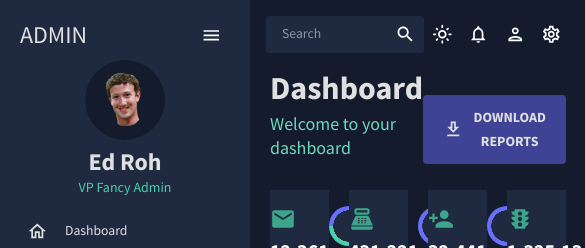
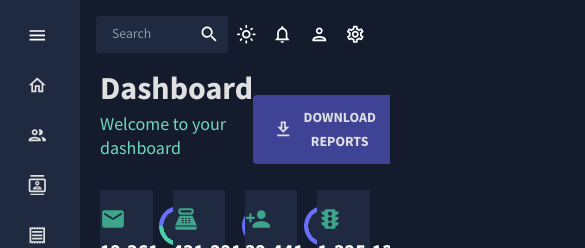
Before and after one commit to FayozbekOlimov/admin-dashboard, a React (Create React App) app: page / in a window 390 px wide. Shown: the top 248 px of the page, 585 px wide, since content can reach past the window. Built offline with nearby package versions, Linux system fonts and the light colour scheme.

Commit message:
some responsiveness

```diff
--- a/src/App.js
+++ b/src/App.js
@@ -1,5 +1,5 @@
 import { ColorModeContext, useMode } from "./theme";
-import { CssBaseline, ThemeProvider } from "@mui/material";
+import { Box, CssBaseline, ThemeProvider } from "@mui/material";
 import { Route, Routes } from "react-router-dom";
 import TopBar from "./scenes/global/TopBar";
 import Sidebar from "./scenes/global/Sidebar";
@@ -15,9 +15,22 @@ import Pie from "./scenes/pie";
 import Line from "./scenes/line";
 import Geography from "./scenes/geography";
 import { ProSidebarProvider } from "react-pro-sidebar";
+import { useEffect, useState } from "react";
 
 function App() {
   const [theme, colorMode] = useMode();
+
+  const [collapsed, setCollapsed] = useState(
+    window.matchMedia("(min-width: 900px)").matches
+  );
+
+  useEffect(() => {
+    window
+      .matchMedia("(min-width: 900px)")
+      .addEventListener("change", (e) => setCollapsed(e.matches));
+  }, []);
+
+  const sidebarWidth = 250;
 
   return (
     <ColorModeContext.Provider value={colorMode}>
@@ -25,8 +38,27 @@ function App() {
         <CssBaseline />
         <div className="app">
           <ProSidebarProvider>
-            <Sidebar />
-            <main className="content">
+            <Box
+              position="fixed"
+              width={sidebarWidth}
+              height="100vh"
+              sx={{
+                transition: "width .3s ease",
+                "& .ps-menu-button:hover": {
+                  background: "transparent !important",
+                },
+              }}
+            >
+              <Sidebar collapsed={collapsed} setCollapsed={setCollapsed} />
+            </Box>
+            <Box
+              width={collapsed ? `calc(100% - ${sidebarWidth}px)` : "100%"}
+              ml={collapsed ? `${sidebarWidth}px` : "80px"}
+              sx={{
+                transition: "width .3s ease, margin-left .3s ease",
+                overflowX: "hidden",
+              }}
+            >
               <TopBar />
               <Routes>
                 <Route path="/" element={<Dashboard />} />
@@ -41,7 +73,7 @@ function App() {
                 <Route path="/line" element={<Line />} />
                 <Route path="/geography" element={<Geography />} />
               </Routes>
-            </main>
+            </Box>
           </ProSidebarProvider>
         </div>
       </ThemeProvider>
--- a/src/index.css
+++ b/src/index.css
@@ -2,7 +2,7 @@
 
 html, body, #root, .app, .content {
   width: 100%;
-  height: 100%;
+  /* height: 100%; */
   font-family: 'Source Sans Pro', sans-serif;
 }
 
@@ -12,7 +12,7 @@ html, body, #root, .app, .content {
 }
 
 ::-webkit-scrollbar {
-  width: 0px;
+  width: 6px;
 }
 
 ::-webkit-scrollbar-track {
--- a/src/scenes/global/Sidebar.jsx
+++ b/src/scenes/global/Sidebar.jsx
@@ -3,7 +3,6 @@ import {
   Menu,
   MenuItem,
   Sidebar as SideBar,
-  useProSidebar,
 } from "react-pro-sidebar";
 import { Box, IconButton, Typography, useTheme } from "@mui/material";
 import { Link } from "react-router-dom";
@@ -38,11 +37,10 @@ const Item = ({ title, to, icon, selected, setSelected }) => {
   );
 };
 
-const Sidebar = () => {
+const Sidebar = ({ collapsed, setCollapsed }) => {
   const theme = useTheme();
   const colors = tokens(theme.palette.mode);
   const [selected, setSelected] = useState("Dashboard");
-  const { collapsed, collapseSidebar } = useProSidebar();
 
   const menuItemData = [
     {
@@ -103,34 +101,27 @@ const Sidebar = () => {
   ];
 
   return (
-    <Box
-      sx={{
-        "& .ps-menu-button:hover": {
-          background: "transparent !important",
-        },
-      }}
-    >
     <SideBar
       style={{ height: "100vh", borderRightWidth: 0 }}
-        defaultCollapsed={collapsed}
+      defaultCollapsed={!collapsed}
       backgroundColor={colors.primary[400]}
     >
       <Menu>
         <MenuItem
           icon={
-              collapsed ? (
-                <IconButton onClick={() => collapseSidebar()}>
+            !collapsed ? (
+              <IconButton onClick={() => setCollapsed(true)}>
                 <MenuOutlinedIcon />
               </IconButton>
             ) : undefined
           }
           style={{
-              margin: "10px 0 0px 0",
+            margin: "10px 0 0 0",
             color: colors.grey[100],
             cursor: "auto",
           }}
         >
-            {!collapsed && (
+          {collapsed && (
             <Box
               display="flex"
               justifyContent="space-between"
@@ -139,13 +130,13 @@ const Sidebar = () => {
               <Typography variant="h3" color={colors.grey[100]}>
                 ADMIN
               </Typography>
-                <IconButton onClick={() => collapseSidebar()}>
+              <IconButton onClick={() => setCollapsed(false)}>
                 <MenuOutlinedIcon />
               </IconButton>
             </Box>
           )}
         </MenuItem>
-          {!collapsed && (
+        {collapsed && (
           <>
             <Box display="flex" justifyContent="center" alignItems="center">
               <img
@@ -181,11 +172,8 @@ const Sidebar = () => {
             setSelected={setSelected}
           />
         ))}
-          {/* <Box>
-          </Box> */}
       </Menu>
     </SideBar>
-    </Box>
   );
 };
 
```
Lines whose indentation alone changed are shown as unchanged.
